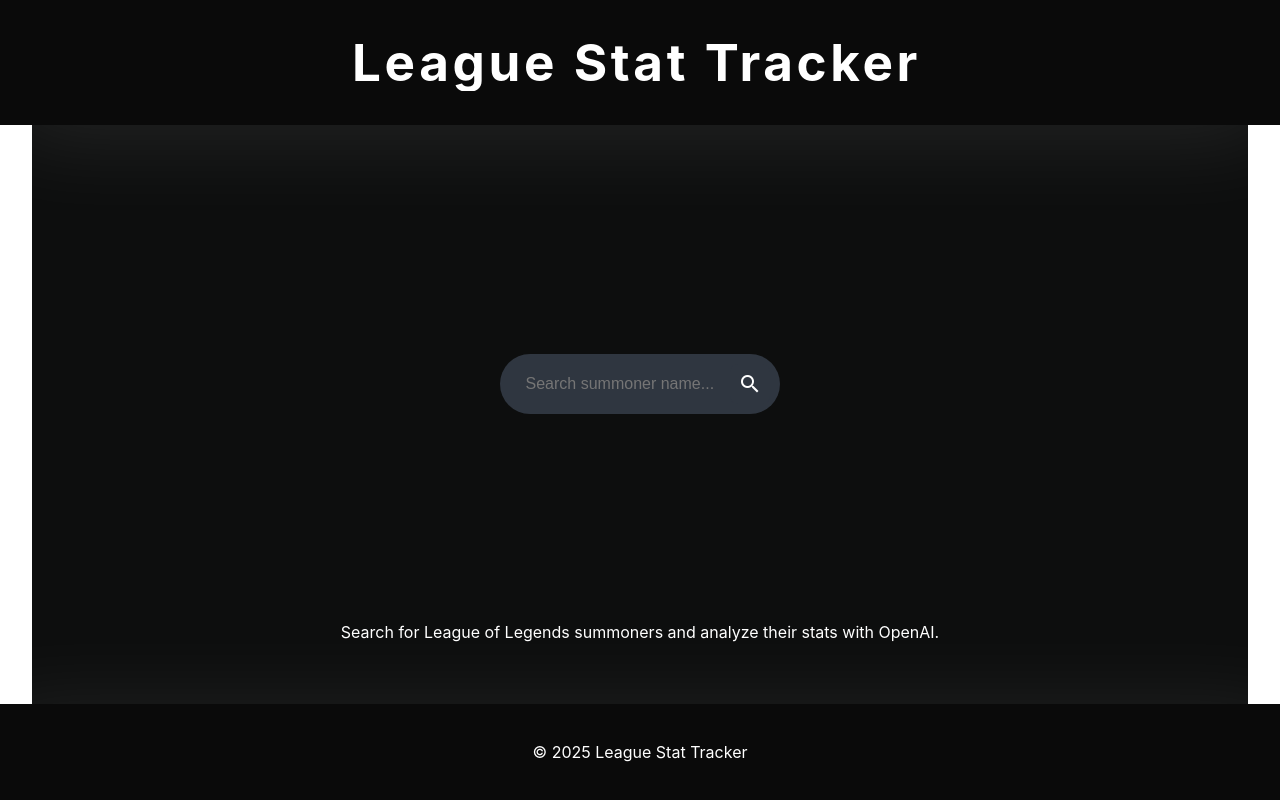
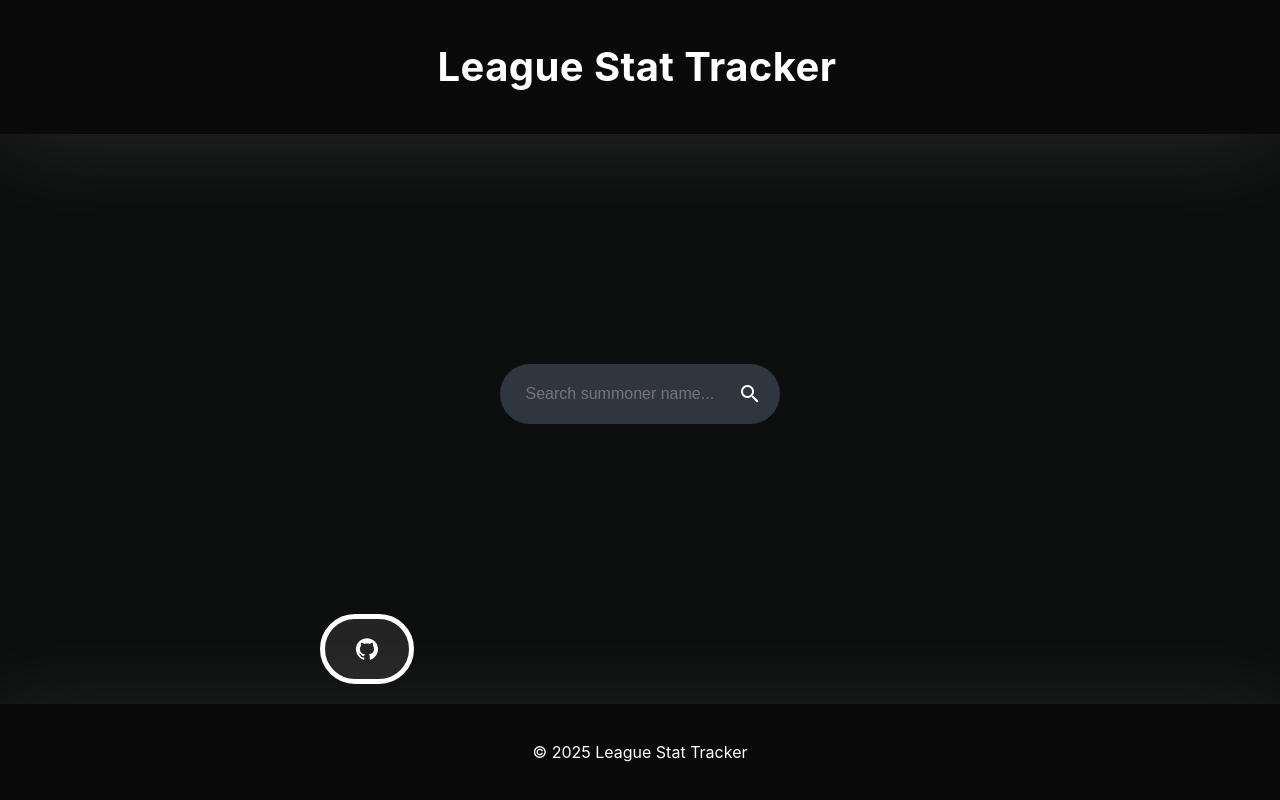
Before and after one commit to ksaii/lol-stat-tracker, a React (Vite) app: page / in a window 1280 px wide. Built offline with nearby package versions, Linux system fonts and the light colour scheme.

Commit message:
Redoing the home page also changed various things relating to ports and added a vercel file earlier

```diff
--- a/src/App.jsx
+++ b/src/App.jsx
@@ -5,6 +5,7 @@ import Typewriter from './components/Typewriter';
 import './styles/App.css'
 
 import Home from './pages/Home'
+import NewHome from './pages/NewHome'
 import PlayerProfile from './pages/PlayerProfile'
 import NotFound from './pages/NotFound'
 
@@ -25,7 +26,7 @@ function App() {
         </header>
         <main>
           <Routes>
-            <Route path="/" element={<Home />} />
+            <Route path="/" element={<NewHome />} />
             <Route path="/profile/:summonerName" element={<PlayerProfile />} />
             <Route path="*" element={<NotFound />} />
           </Routes>
--- a/src/components/Typewriter.jsx
+++ b/src/components/Typewriter.jsx
@@ -21,7 +21,7 @@ const Typewriter = ({
     <div
       ref={typewriterRef}
       className="typewriter"
-      style={{ "--text": `"${text}"` }}
+      style={{ "--text": `"${text}"`, maxWidth: "100%" }}
     >
       <span aria-live="polite">{text}</span>
     </div>
--- /dev/null
+++ b/src/pages/NewHome.jsx
@@ -0,0 +1,17 @@
+import { height, width } from '@mui/system';
+import react from '../assets/react.svg';
+import AutoCompleteInput from '../components/RiotQueryInput';
+import { GitHub } from '@mui/icons-material';
+import HoverButtonComponent from '../components/HoverButtonComponent';
+
+const NewHome = () => {
+    return (
+        <div>
+            <AutoCompleteInput />
+            <HoverButtonComponent height="5vh" width="5vw" text="" icon={GitHub} onClick={() => console.log("Search button clicked")}/>
+
+
+        </div>
+    )
+}
+export default NewHome;
--- a/src/styles/App.css
+++ b/src/styles/App.css
@@ -1,7 +1,6 @@
 #root {
   width: 100vw;
-  height: 90vh;
-  padding: 2rem;
+  height: 100vh;
   text-align: center;
   display: flex;
   flex-direction: column;
@@ -11,7 +10,7 @@
 }
 
 header{
-  position: fixed; /* Makes the header stick to the top */
+  position: relative; /* Makes the header stick to the top */
   top: 0; /* Aligns the header to the top of the page */
 
   width: 100%; /* Full width of the page */
@@ -41,7 +40,7 @@ footer{
   display: flex;
   flex-direction: column;
   align-items: center;
-  justify-content: center;
+
   height: 100vh;
   color: white;
   background-color: rgb(13, 14, 14);
@@ -68,8 +67,8 @@ footer{
 }
 
 #logoTitle {
-  font-size: 3.2em;
-  line-height: 1.1;
+  font-size: 2.5em;
+  line-height: 2;
 
 }
 
@@ -113,7 +112,7 @@ footer{
   border-right: .15em solid orange; /* The typwriter cursor */
   white-space: nowrap; /* Keeps the content on a single line */
   margin: 0 auto; /* Gives that scrolling effect as the typing happens */
-  letter-spacing: .07em; /* Adjust as needed */
+  letter-spacing: .01em; /* Adjust as needed */
   animation:
     typing 3.5s steps(40, end),
     blink-caret .75s step-end infinite;
```
